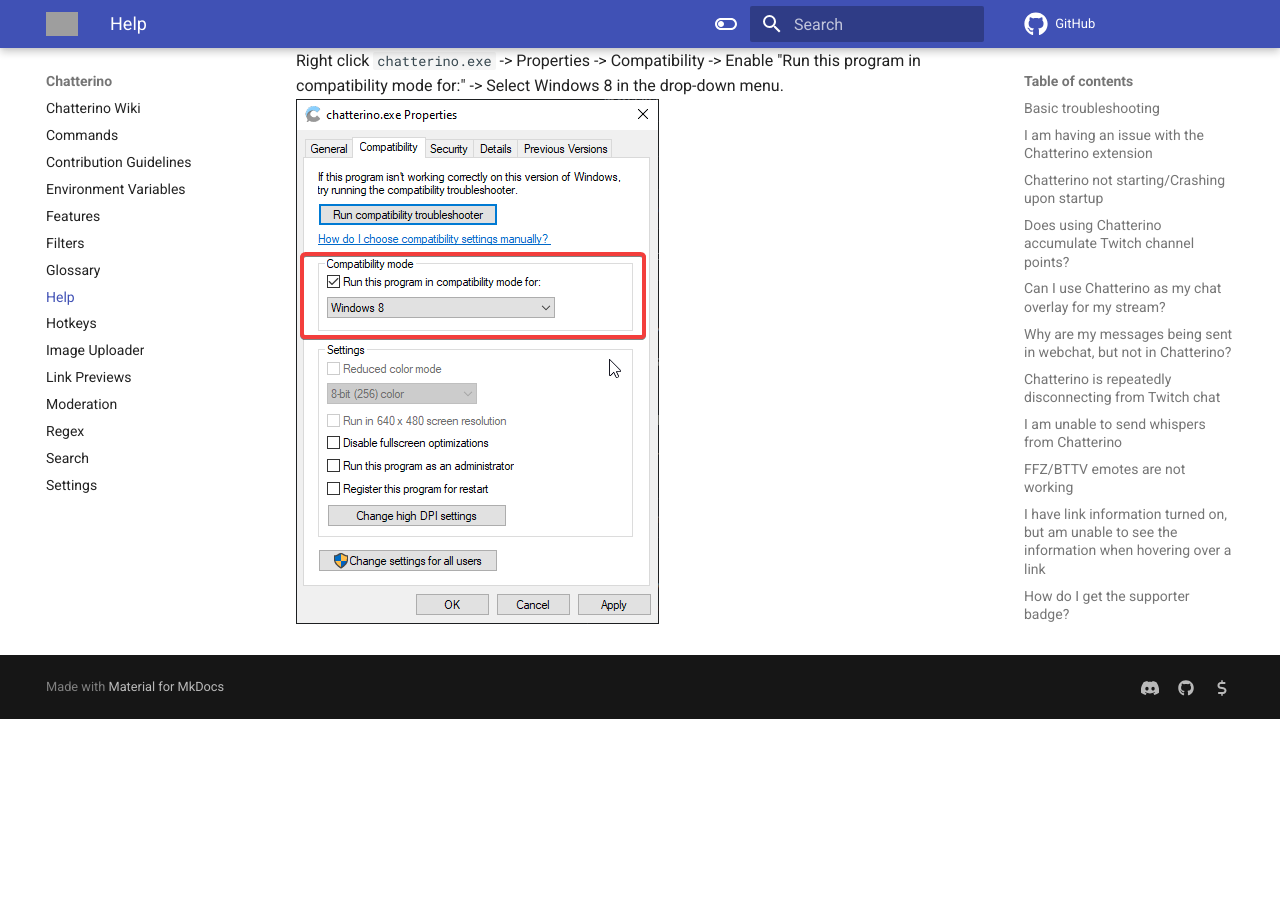
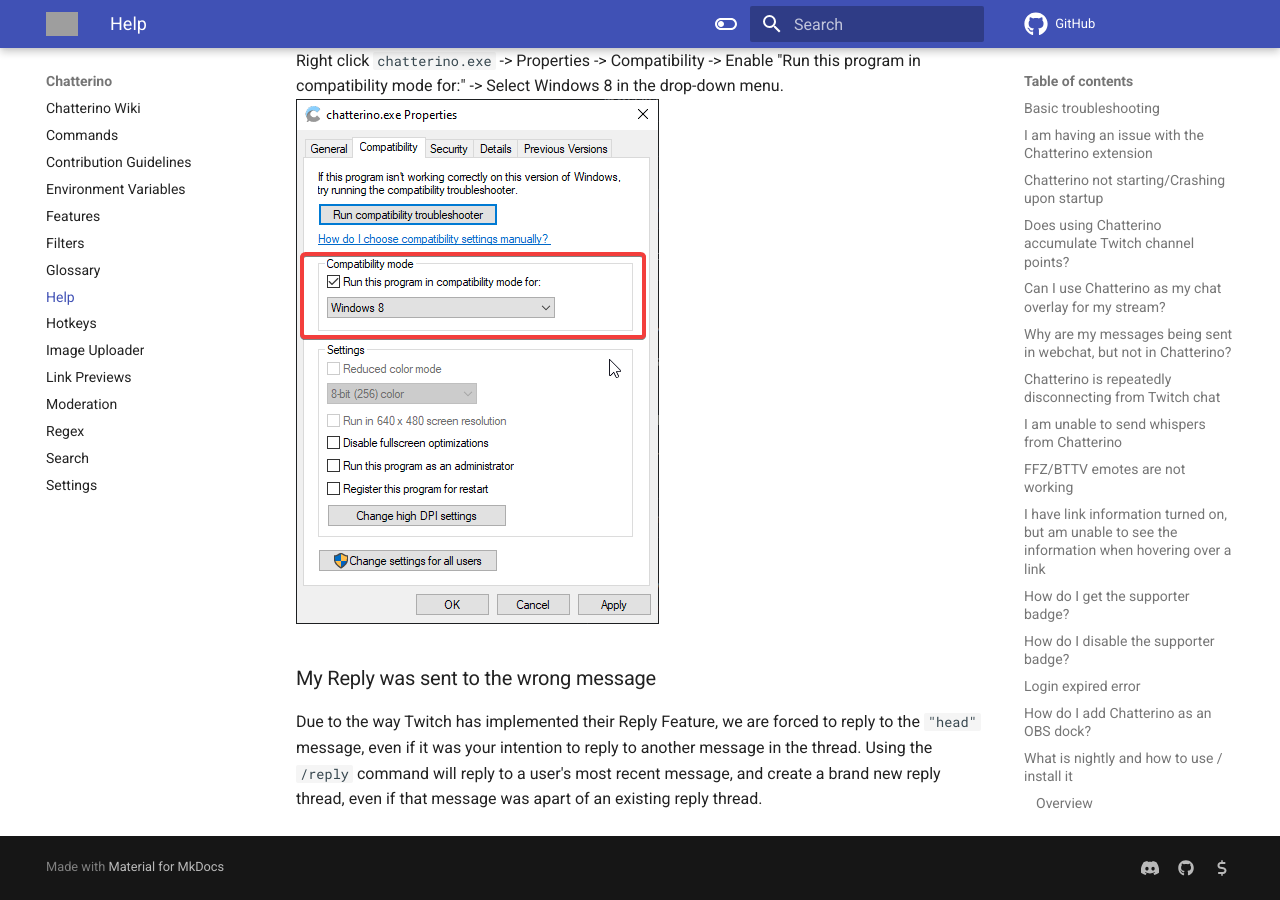
Before and after one commit to Chatterino/wiki, an MkDocs documentation site: the page built from docs/Help.md, in a window 1280 px wide and 900 px high, scrolled down 4109 px. Built offline with MkDocs 1.6.1 and Material for MkDocs 9.7.7, drawn with Linux system fonts in a browser that asks for light colours; comment, search, counter and statistics services are not loaded; before the commit the page ends 4828 px from its top, so only the background shows below that; grey boxes are pictures that could not be loaded.

Commit message:
Add a help section for why replies always reply to the head message

```diff
--- a/docs/Help.md
+++ b/docs/Help.md
@@ -107,3 +107,7 @@
 ### I see white borders on full screen
 This is a Windows issue, it can be mitigated by turning on Compatibility mode for Chatterino. Right click `chatterino.exe` -> Properties -> Compatibility -> Enable "Run this program in compatibility mode for:" -> Select Windows 8 in the drop-down menu.
 ![Change to Windows 8 in Properties Tab](images/help/borders.png)
+
+### My Reply was sent to the wrong message
+Due to the way Twitch has implemented their Reply Feature, we are forced to reply to the `"head"` message, even if it was your intention to reply to another message in the thread.
+Using the `/reply` command will reply to a user's most recent message, and create a brand new reply thread, even if that message was apart of an existing reply thread.
```
